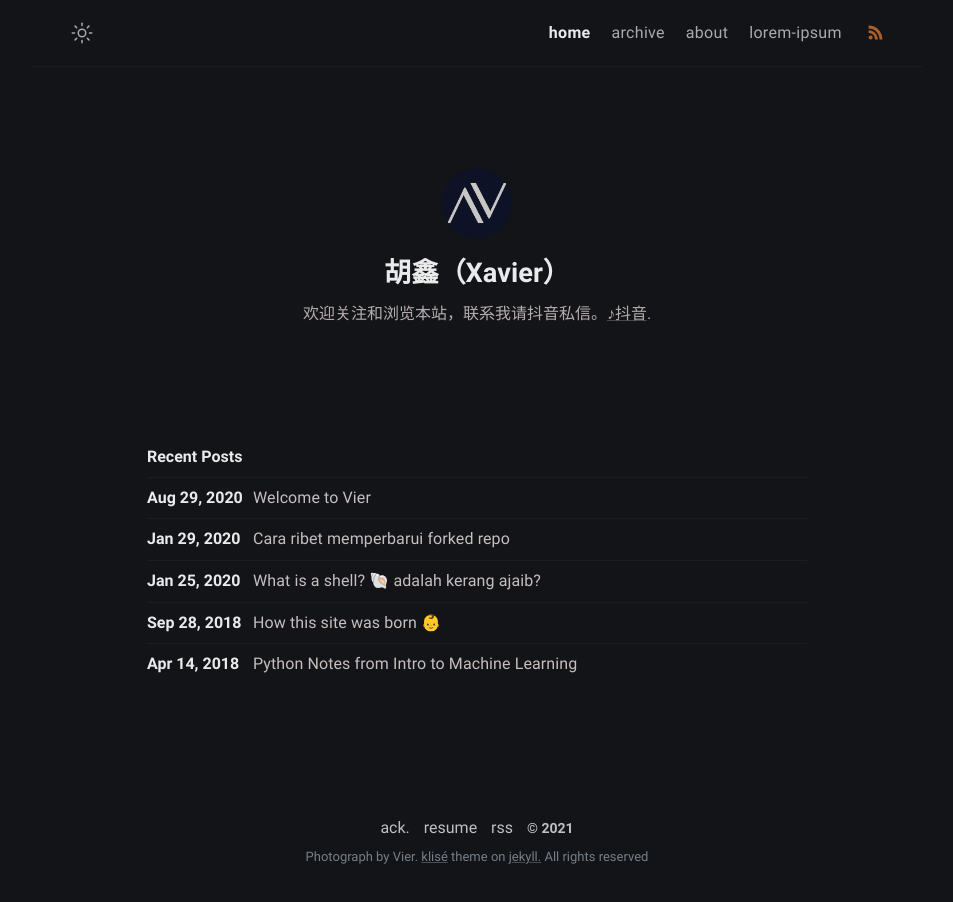
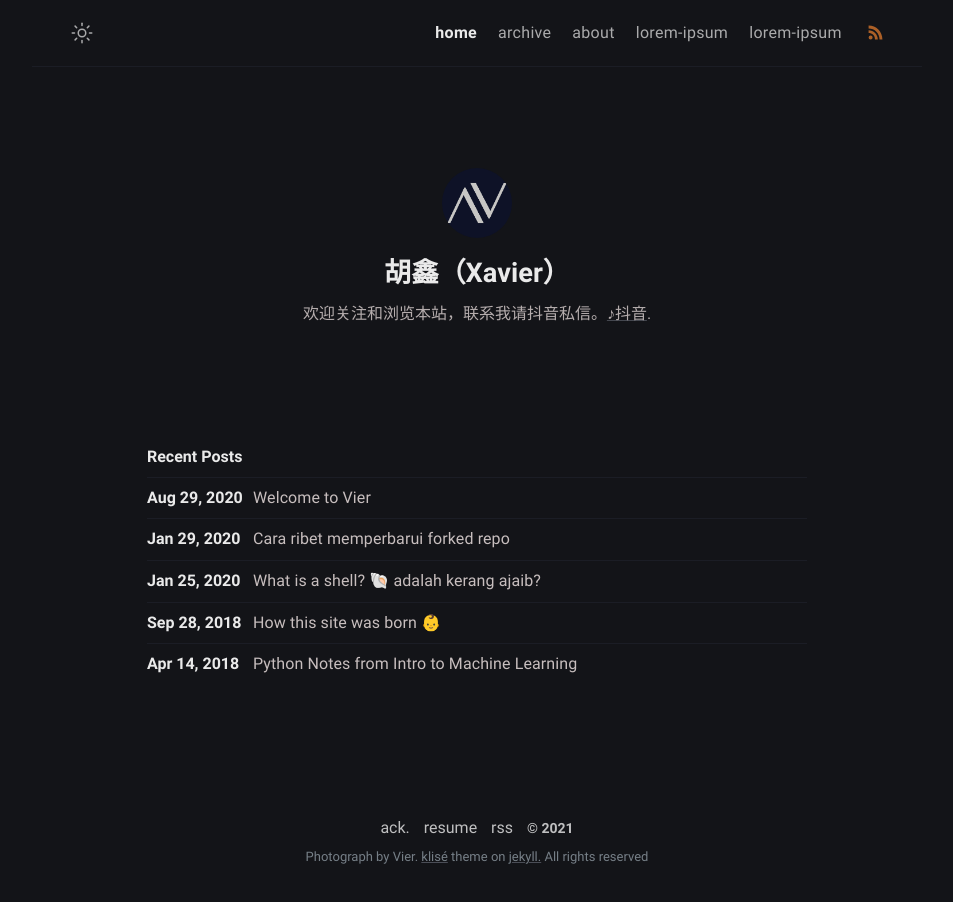
Before and after one commit to X-Vier/super-turmeric-17d7d, a Jekyll site: the page built from index.md, in a window 1280 px wide. Shown: the whole page, without its empty margins (163-1116 px from the left). Built offline with Jekyll 4.4.1, drawn with Linux system fonts in a browser that asks for light colours.

Commit message:
menus.yml: updated items

```diff
--- a/_data/menus.yml
+++ b/_data/menus.yml
@@ -11,3 +11,7 @@
   url: lorem-ipsum
   external: false
   type: menu_item
+- title: lorem-ipsum
+  url: lorem-ipsum
+  external: false
+  type: menu_item
```
